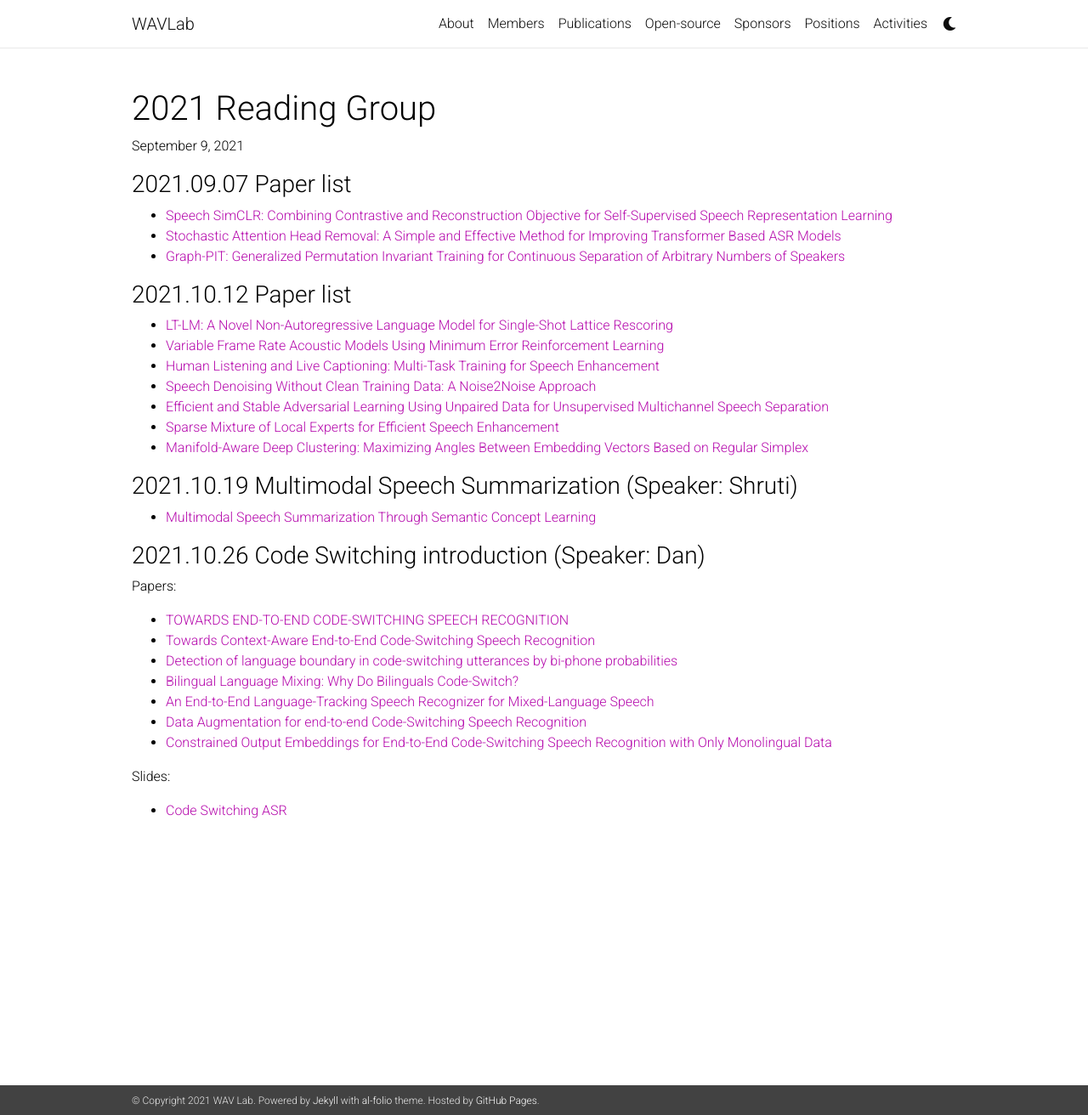
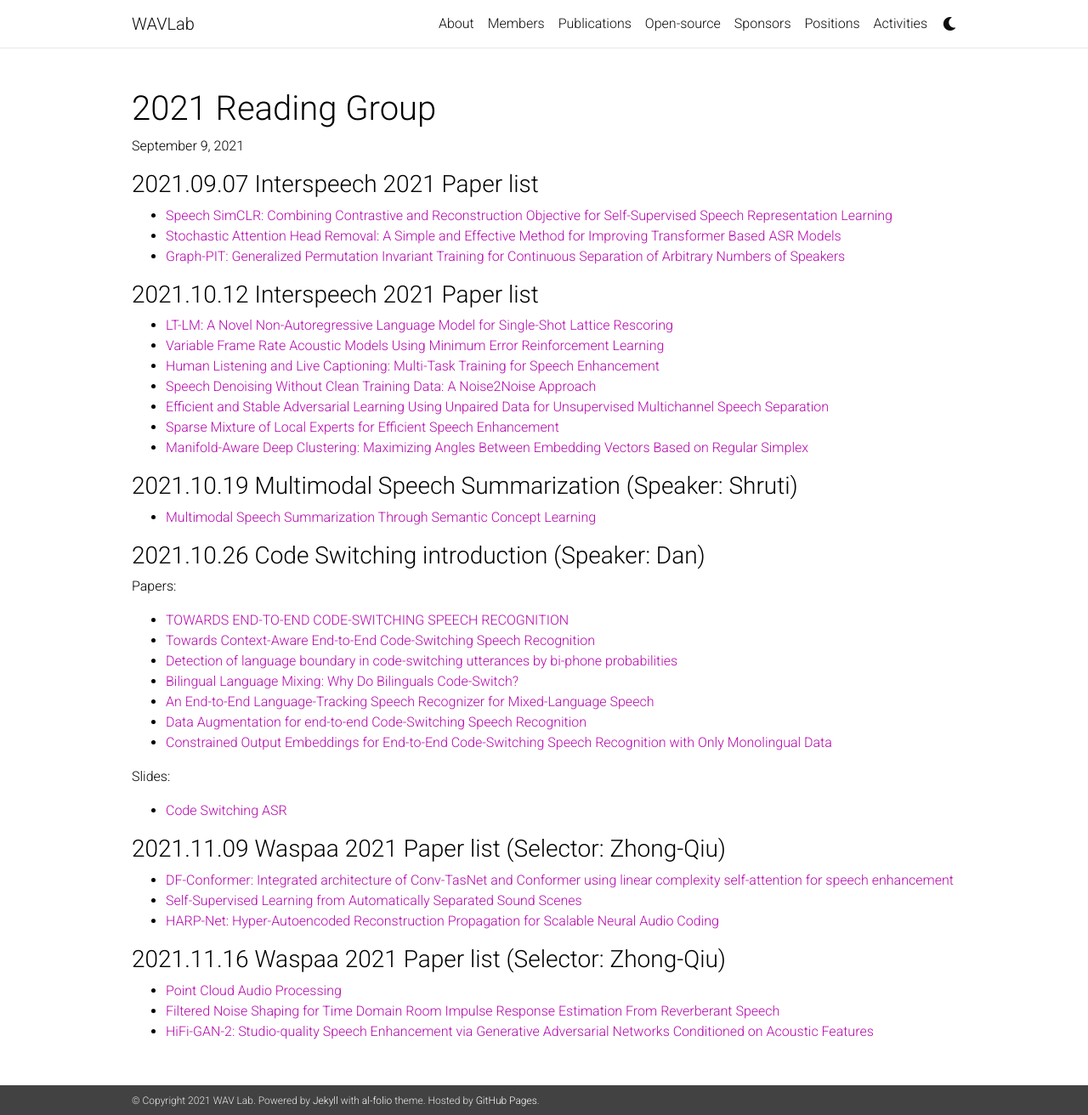
Before and after one commit to shinjiwlab/shinjiwlab.github.io, a Jekyll site: the page built from _posts/2021-07-13-reading-group.md, in a window 1280 px wide and 1312 px high. Shown: the whole window at 85% size. Built offline with Jekyll 4.4.1, drawn with Linux system fonts in a browser that asks for light colours; nearby versions of some CDN libraries; a style sheet for code colours, icons or effects is not loaded.

Commit message:
Update 11.09 and 11.16 reading group information

```diff
--- a/_posts/2021-07-13-reading-group.md
+++ b/_posts/2021-07-13-reading-group.md
@@ -6,14 +6,14 @@ description: Paper list and comments for reading group
 comments: false
 ---
 
-### 2021.09.07 Paper list
+### 2021.09.07 Interspeech 2021 Paper list
 - [Speech SimCLR: Combining Contrastive and Reconstruction Objective for Self-Supervised Speech Representation Learning](https://www.isca-speech.org/archive/interspeech_2021/jiang21_interspeech.html)
 - [Stochastic Attention Head Removal: A Simple and Effective Method for Improving Transformer Based ASR Models](https://www.isca-speech.org/archive/interspeech_2021/zhang21p_interspeech.html)
 - [Graph-PIT: Generalized Permutation Invariant Training for Continuous Separation of Arbitrary Numbers of Speakers](https://www.isca-speech.org/archive/interspeech_2021/neumann21_interspeech.html)
 
 
 
-### 2021.10.12 Paper list
+### 2021.10.12 Interspeech 2021 Paper list
 - [LT-LM: A Novel Non-Autoregressive Language Model for Single-Shot Lattice Rescoring](https://www.isca-speech.org/archive/interspeech_2021/mitrofanov21_interspeech.html)
 - [Variable Frame Rate Acoustic Models Using Minimum Error Reinforcement Learning](https://www.isca-speech.org/archive/interspeech_2021/jiang21b_interspeech.html)
 - [Human Listening and Live Captioning: Multi-Task Training for Speech Enhancement](https://www.isca-speech.org/archive/interspeech_2021/eskimez21b_interspeech.html)
@@ -39,3 +39,15 @@ Papers:
 Slides:
 
 - [Code Switching ASR](https://github.com/shinjiwlab/shinjiwlab.github.io/tree/source/assets/pdf/reading_group_code_switching.pdf)
+
+
+### 2021.11.09 Waspaa 2021 Paper list (Selector: Zhong-Qiu)
+- [DF-Conformer: Integrated architecture of Conv-TasNet and Conformer using linear complexity self-attention for speech enhancement](https://arxiv.org/abs/2106.15813)
+- [Self-Supervised Learning from Automatically Separated Sound Scenes](https://arxiv.org/abs/2105.02132)
+- [HARP-Net: Hyper-Autoencoded Reconstruction Propagation for Scalable Neural Audio Coding](https://arxiv.org/abs/2107.10843)
+
+### 2021.11.16 Waspaa 2021 Paper list (Selector: Zhong-Qiu)
+
+- [Point Cloud Audio Processing](https://arxiv.org/abs/2105.02469)
+- [Filtered Noise Shaping for Time Domain Room Impulse Response Estimation From Reverberant Speech](https://arxiv.org/abs/2107.07503)
+- [HiFi-GAN-2: Studio-quality Speech Enhancement via Generative Adversarial Networks Conditioned on Acoustic Features](https://arxiv.org/pdf/2006.05694.pdf)
```
